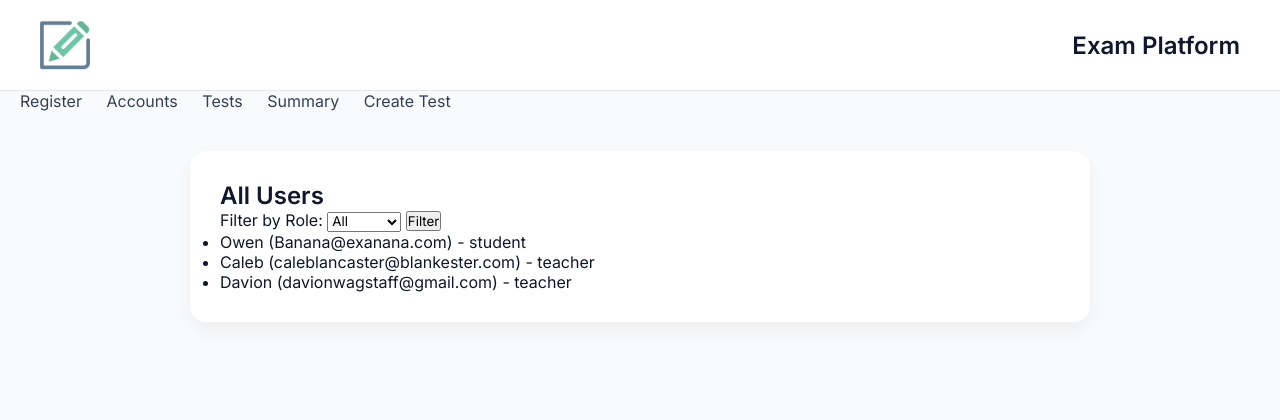
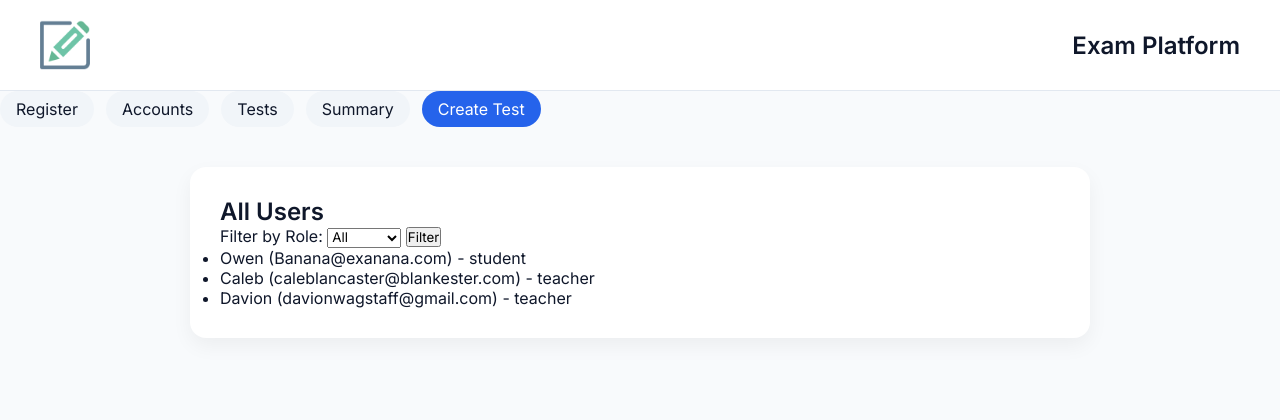
Before and after one commit to stefanescuowen-cmd/CSET-160-Final, a Flask app: page /accounts in a window 1280 px wide. Shown: the top 420 px of the page. Run offline with Flask 3, Linux system fonts and the light colour scheme; data comes from the database, SQL or seed files in the repository.

Commit message:
More design

```diff
--- a/templates/base.html
+++ b/templates/base.html
@@ -38,17 +38,43 @@
             font-weight: 600;
         }
 
-        nav a {
-            color: #334155;
-            text-decoration: none;
-            margin-left: 20px;
-            font-weight: 400;
-            transition: 0.3s;
-        }
 
-        nav a:hover {
-            color: #2563eb;
-        }
+        nav {
+    display: flex;
+    gap: 12px;
+}
+
+nav a {
+    padding: 8px 16px;
+    border-radius: 999px;
+    background: #f1f5f9;
+    color: #0f172a;
+    text-decoration: none;
+    font-weight: 500;
+    transition: all 0.25s ease;
+}
+
+/* Hover effect */
+nav a:hover {
+    background: #2563eb;
+    color: white;
+    transform: translateY(-2px);
+    box-shadow: 0 6px 12px rgba(37, 99, 235, 0.25);
+}
+
+/* Active (clicked) effect */
+nav a:active {
+    transform: scale(0.95);
+}
+
+nav a:last-child {
+    background: #2563eb;
+    color: white;
+}
+
+nav a:last-child:hover {
+    background: #1d4ed8;
+}
 
         main {
             flex: 1;
```
